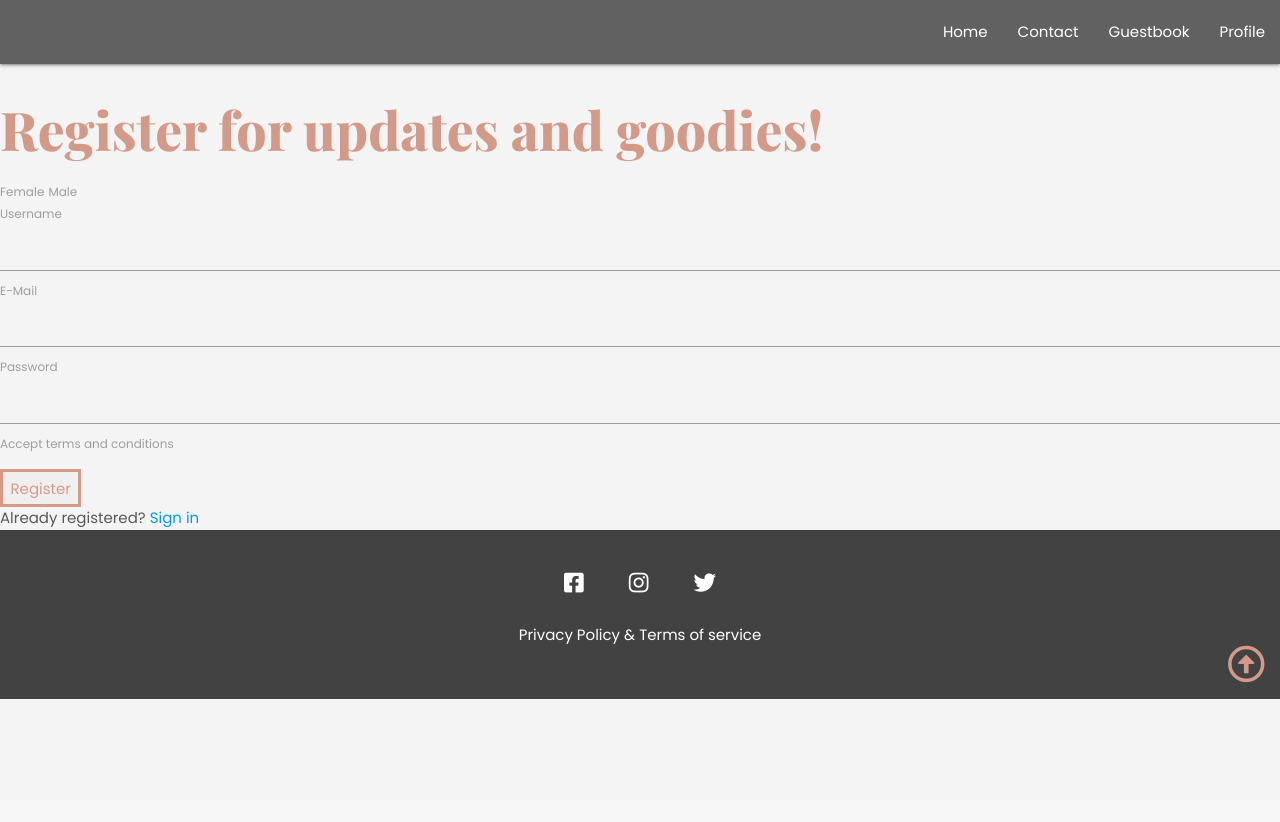
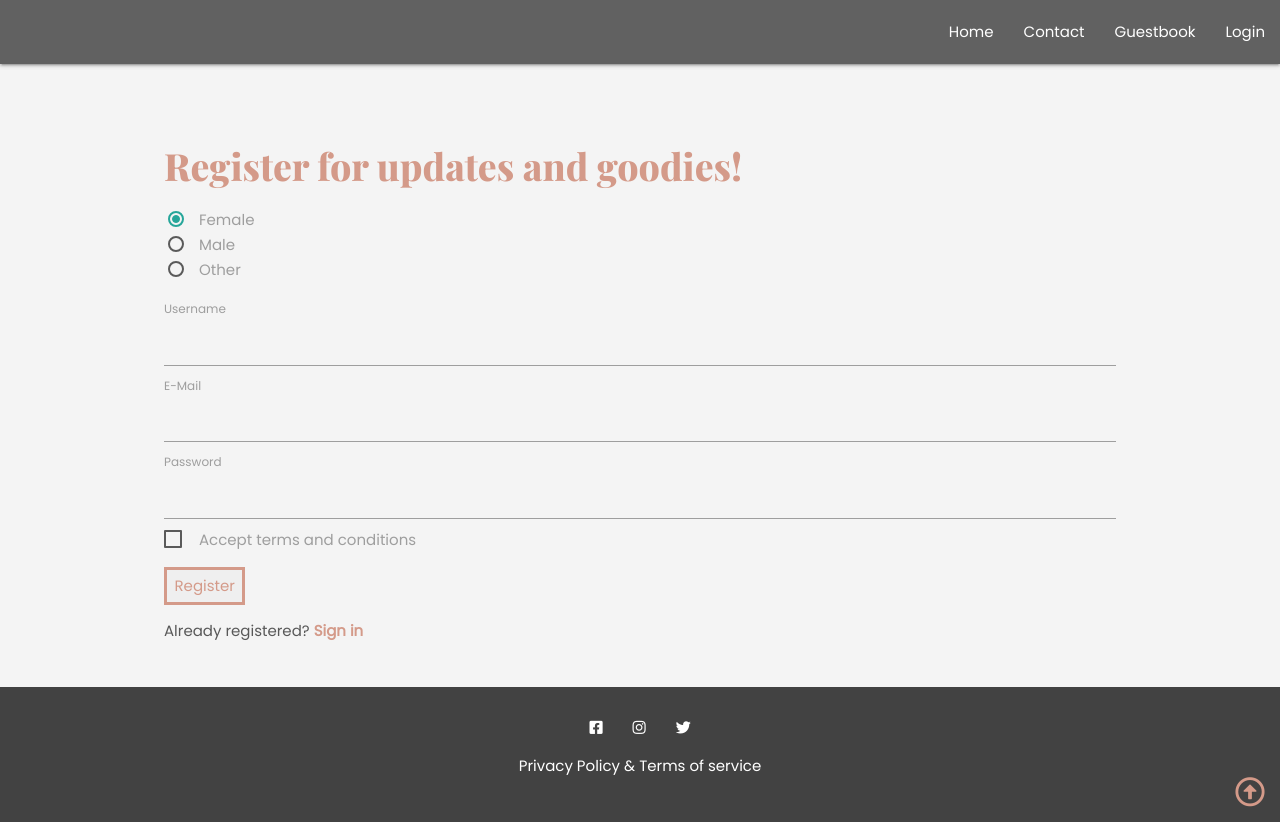
Before and after one commit to melguedel/eventlocation, a PHP site: page /login.php in a window 1280 px wide. Before the commit the page ends 699 px from the top, so only its background shows below. Run offline with PHP 8.4, Linux system fonts and the light colour scheme.

Commit message:
styled form

```diff
--- a/css/login.css
+++ b/css/login.css
@@ -7,8 +7,68 @@
     box-sizing: border-box;
 }
 
-.toggleBtn a {
+/* Login Section */
+
+#loginSection {
+    margin: 3em;
+    display: flex;
+    justify-content: center;
+    align-items: center;
+}
+
+#registerForm {
+    width: 80%;
+}
+
+input:focus + label {
+    color: #d49a89 !important;
+  }
+
+input:focus {
+    border-bottom: 2px solid #d49a89 !important;
+    box-shadow: 0 1px 0 0 #d49a89 !important
+  }
+
+.radiobtn {
+    margin-bottom: 1em;
+}
+
+.toggleBtn {
     color: #d49a89;
     font-weight: bold;
     cursor: pointer;
 }
+
+.logMessage {
+    margin-top: 1em;
+}
+
+
+/* Media Queries */
+
+/* Phones */
+
+@media screen and (max-width: 599px) {
+
+    #registerForm h2 {
+        font-size: 1.5rem;
+    }
+}
+
+/* Tablets */
+
+@media screen and (min-width: 600px) {
+
+    #registerForm h2 {
+        font-size: 2rem;
+    }
+}
+
+/* Desktop */
+
+@media screen and (min-width: 980px) {
+
+    #registerForm h2 {
+        font-size: 2.5rem;
+    }
+}
--- a/css/main.css
+++ b/css/main.css
@@ -78,11 +78,11 @@ nav ul a {
 #pic:after {
     color:#fff;
     text-align: center;
-    padding-top: 6em;
     position:absolute;
     width:100%;
     height: 100%;
-    top:0; left:0;
+    top:0;
+    left:0;
     background:rgba(0,0,0,0.6);
     opacity:0;
     transition: all 0.5s;
@@ -142,7 +142,6 @@ nav ul a {
 
 footer {
     position: absolute;
-    /* bottom: 0; */
     padding: 1em;
     width: 100%;
 }
@@ -198,38 +197,64 @@ footer {
 
 @media screen and (max-width: 599px) {
 
-    .footerInfo {
+    .boxes {
         display: flex;
-        justify-content: center;
-        align-items: center;
         flex-direction: column;
     }
 
-    .privacyPolicy {
-        font-size: 0.8rem;
+    #pic {
+        width: 100%;
     }
 
-    .socialMedia a {
-        font-size: 1.2rem;
+    h1, h2, h3, h4 {
+        font-size: 1.5rem;
     }
 
-    .to-top-btn {
+    .concert:after{
         font-size: 2rem;
+        padding-top: 1.5em;
     }
+
+    .wedding:after{
+        font-size: 2rem;
+        padding-top: 1.5em;
+    }
+
+    .festivals:after{
+        font-size: 2rem;
+        padding-top: 1.5em;
+    }
+
 }
 
 /* Tablets */
 
 @media screen and (min-width: 600px) {
 
-
-    .socialMedia a {
-        font-size: 1.5rem;
+    .boxes {
+        display: flex;
+        flex-direction: column;
     }
 
-    .to-top-btn {
+    #pic {
+        width: 60%;
+    }
+
+    .concert:after{
         font-size: 2rem;
+        padding-top: 4em;
     }
+
+    .wedding:after{
+        font-size: 2rem;
+        padding-top: 4em;
+    }
+
+    .festivals:after{
+        font-size: 2rem;
+        padding-top: 4em;
+    }
+
 
 }
 
@@ -237,16 +262,28 @@ footer {
 
 @media screen and (min-width: 980px) {
 
-
-    .subBtn {
-        font-size: 1rem;
+    .boxes {
+        display: flex;
+        flex-direction: row;
     }
 
-    .socialMedia a {
-        font-size: 1.5rem;
+    #pic {
+        width: 30%;
     }
 
-    .to-top-btn {
-        font-size: 2.5rem;
+    .concert:after{
+        font-size: 1.5rem;
+        padding-top: 5em;
     }
+
+    .wedding:after{
+        font-size: 1.5rem;
+        padding-top: 5em;
+    }
+
+    .festivals:after{
+        font-size: 1.5rem;
+        padding-top: 5em;
+    }
+
 }
--- a/includes/navbar.html
+++ b/includes/navbar.html
@@ -6,7 +6,7 @@
         <li><a href="index.php">Home</a></li>
         <li><a href="contact.php">Contact</a></li>
         <li><a href="guestbook.php">Guestbook</a></li>
-        <li><a href="login.php">Profile</a></li>
+        <li><a href="login.php">Login</a></li>
       </ul>
     </div>
   </nav>
@@ -15,5 +15,5 @@
     <li><a href="index.php">Home</a></li>
     <li><a href="contact.php">Contact</a></li>
     <li><a href="guestbook.php">Guestbook</a></li>
-    <li><a href="login.php">Profile</a></li>
+    <li><a href="login.php">Login</a></li>
   </ul>
--- a/login.php
+++ b/login.php
@@ -15,7 +15,7 @@
 
     <!-- Other Stylesheets -->
     <link rel="stylesheet" href="css/main.css">
-    <!-- <link rel="stylesheet" href="css/login.css"> -->
+    <link rel="stylesheet" href="css/login.css">
 
     <!-- Google Fonts -->
     <link rel="preconnect" href="https://fonts.gstatic.com">
@@ -46,12 +46,34 @@
                         <h2>Register for updates and goodies!</h2>
 
                             <!-- Radiobuttons -->
+
                             <div class="radiobtn">
-                                <label for="female">Female</label>
-                                <input type="radio" id="female" name="sex" checked>
 
-                                <label for="male">Male</label>
-                                <input type="radio" id="male" name="sex">
+                            <!-- Radiobutton Female -->
+                                <p>
+                                    <label>
+                                    <input class="with-gap" name="group3" type="radio" checked />
+                                    <span>Female</span>
+                                    </label>
+                                </p>
+
+                            <!-- Radiobutton Male -->
+                                <p>
+                                    <label>
+                                    <input class="with-gap" name="group3" type="radio" />
+                                    <span>Male</span>
+                                    </label>
+                                </p>
+
+                            <!-- Radiobutton Other -->
+
+                                <p>
+                                    <label>
+                                    <input class="with-gap" name="group3" type="radio" />
+                                    <span>Other</span>
+                                    </label>
+                                    <div class="redError"></div>
+                                </p>
 
                             </div>
 
@@ -69,9 +91,15 @@
                             <div class="redError"></div>
 
                             <!-- Terms and Conditions -->
-                            <label for="agb">Accept terms and conditions
-                            <input type="checkbox" name="agb"></label>
-                            <div class="redError"></div>
+
+                            <p>
+                                <label>
+                                    <input type="checkbox" class="filled" name="agb" />
+                                    <span>Accept terms and conditions</span>
+                                </label>
+                                <div class="redError"></div>
+                            </p>
+
 
                             <!-- Form nicht ausgefüllt -->
                             <div class="redError"></div>
@@ -87,7 +115,7 @@
 
                     </form>
 
-
+    </section>
 
 
 
```
